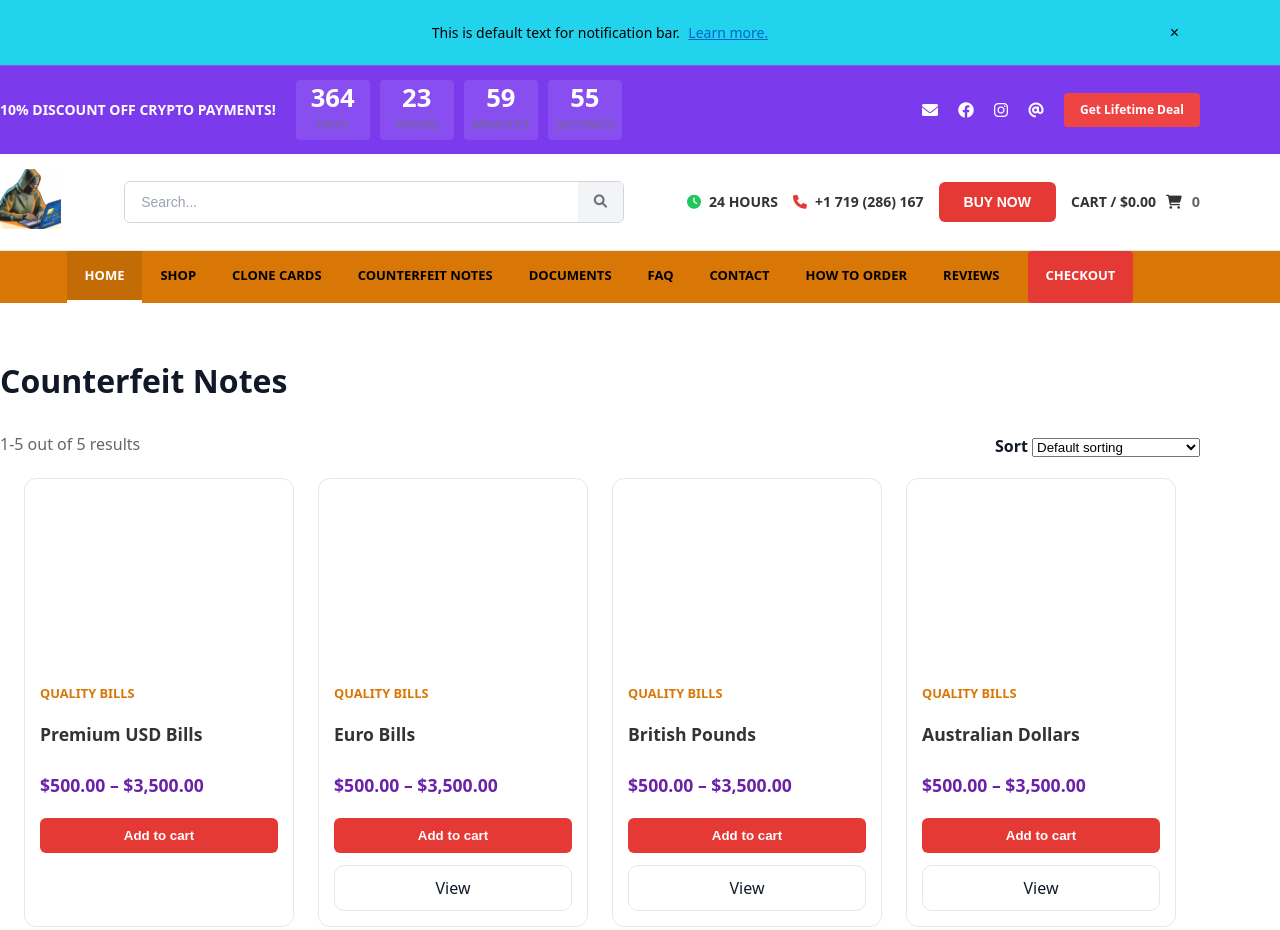
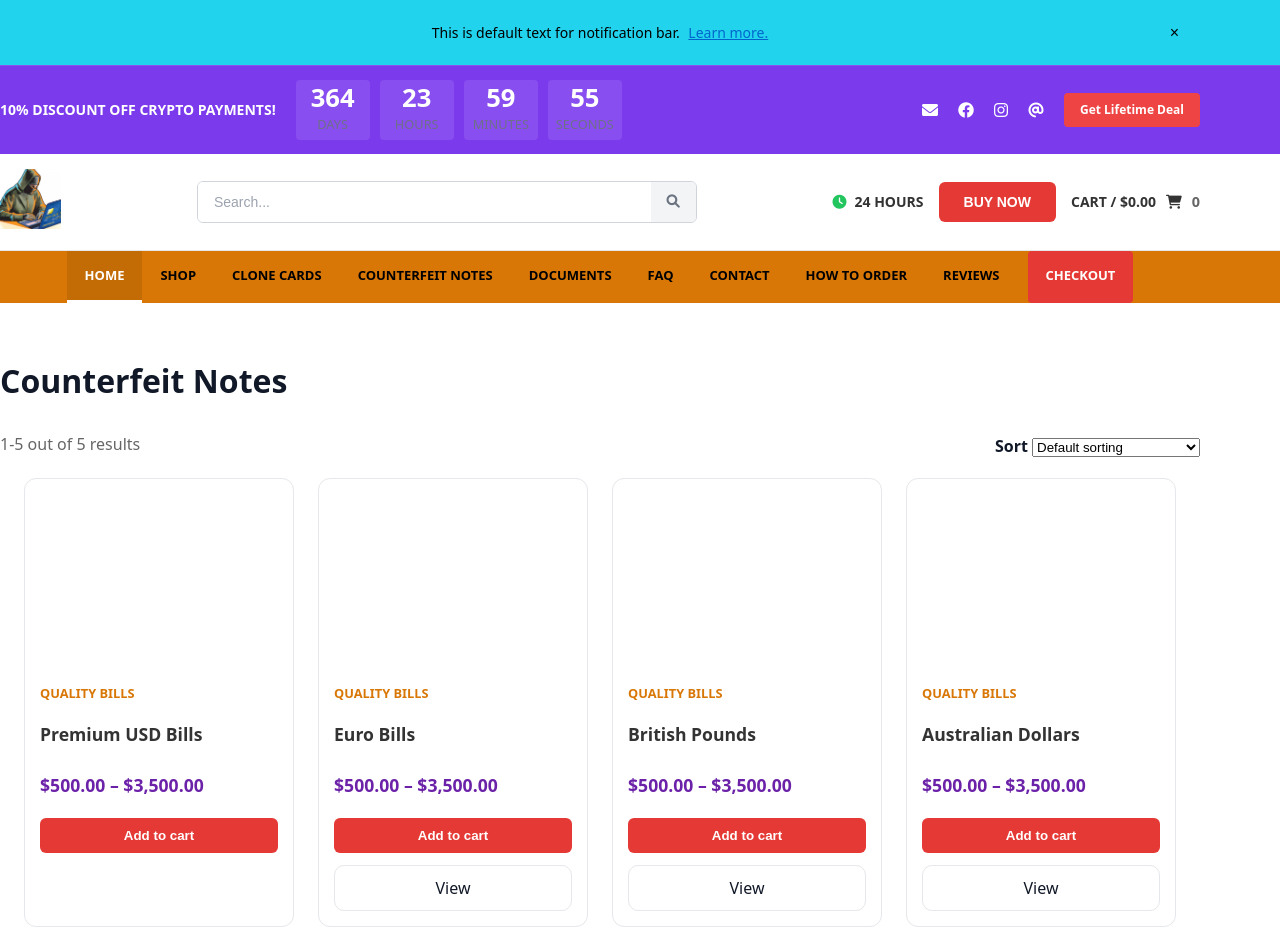
Before and after one commit to valoriahbeutyoil-debug/project, a website: page counterfeit-notes.html in a window 1280 px wide. Shown: the top 930 px of the page. Drawn offline with Linux system fonts and the light colour scheme.

Commit message:
Update counterfeit-notes.html

```diff
--- a/counterfeit-notes.html
+++ b/counterfeit-notes.html
@@ -70,10 +70,6 @@
                 <i class="fas fa-clock"></i>
                 <span>24 HOURS</span>
               </div>
-              <div class="header-contact">
-                <i class="fas fa-phone"></i>
-                <span>+1 719 (286) 167</span>
-              </div>
               <button class="btn primary buy-now-btn" aria-label="Buy products now">BUY NOW</button>
               <a href="checkout.html" class="cart-section" aria-label="View cart">
                 <span class="cart-text">CART / $0.00</span>
```
